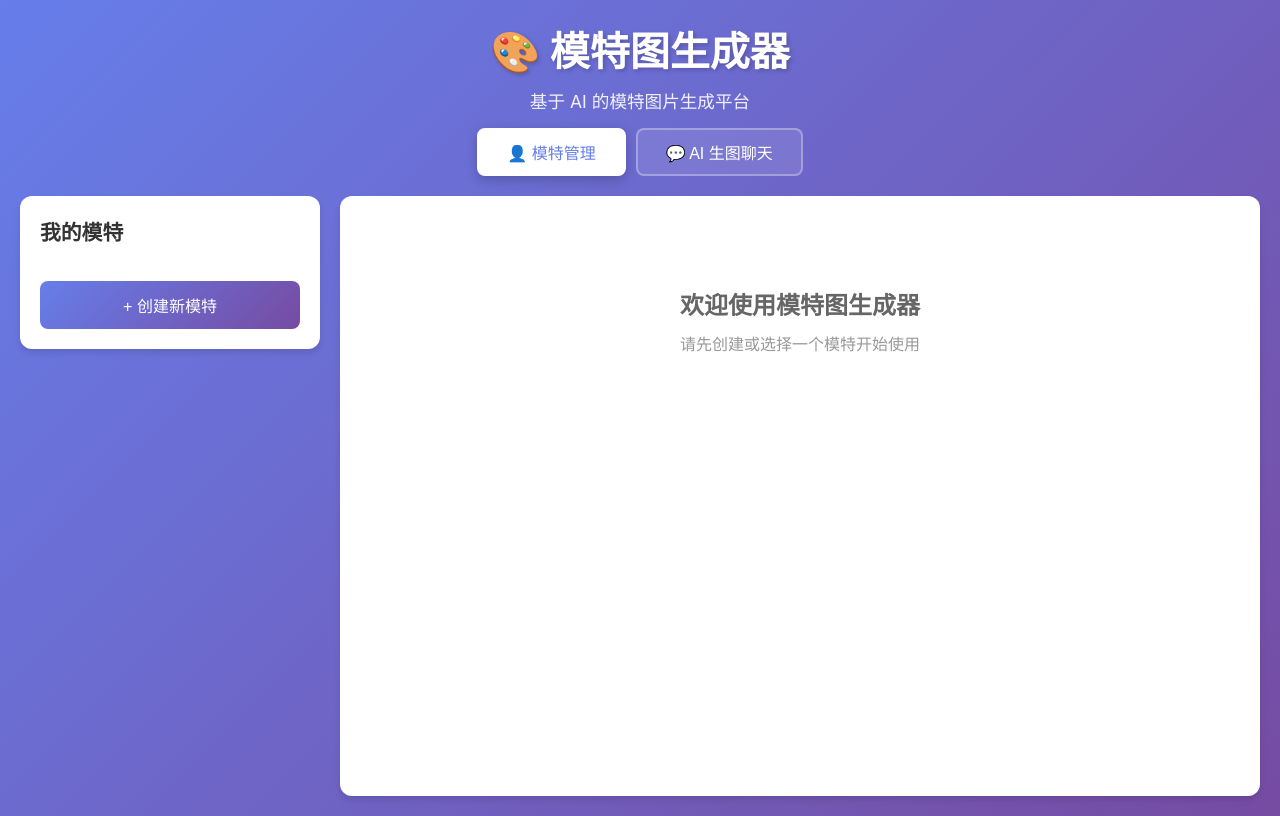
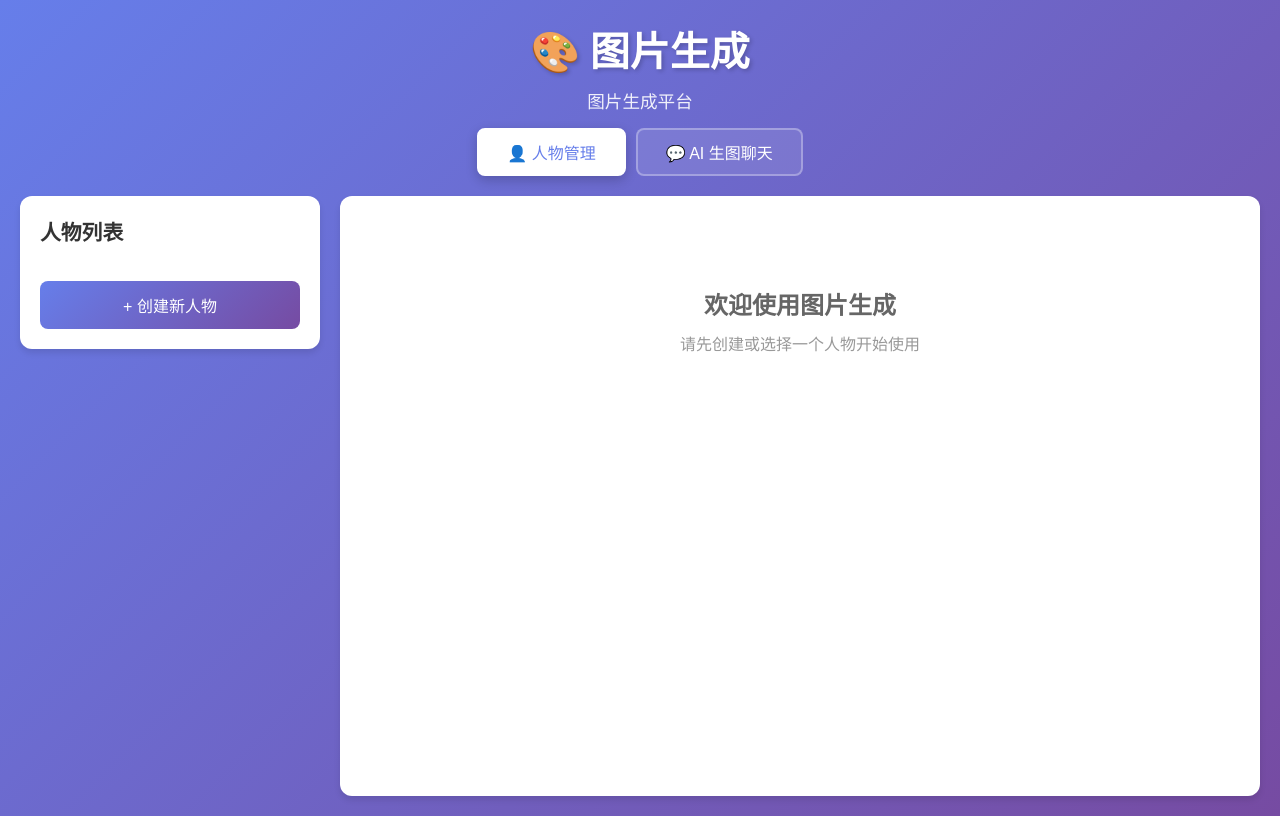
Before and after one commit to evergreen0527-cmd/model-generator, a React (Vite) app in the folder frontend/: page / in a window 1280 px wide. Built offline with nearby package versions, Linux system fonts and the light colour scheme.

Commit message:
feat: switch to chat/completions endpoint + rename 模特 to 人物

```diff
--- a/frontend/index.html
+++ b/frontend/index.html
@@ -4,7 +4,7 @@
     <meta charset="UTF-8" />
     <link rel="icon" type="image/svg+xml" href="/vite.svg" />
     <meta name="viewport" content="width=device-width, initial-scale=1.0" />
-    <title>模特图生成器</title>
+    <title>图片生成</title>
   </head>
   <body>
     <div id="root"></div>
--- a/frontend/src/App.jsx
+++ b/frontend/src/App.jsx
@@ -171,7 +171,7 @@ function App() {
 
   const handleDeleteModel = async (modelId, e) => {
     e.stopPropagation()
-    if (!confirm('确定删除该模特及其所有生成历史吗？')) return
+    if (!confirm('确定删除该人物及其所有生成历史吗？')) return
     const current = await loadData()
     const data = current.filter(m => m.id !== modelId)
     await saveData(data)
@@ -182,8 +182,8 @@ function App() {
   return (
     <div className="container">
       <header className="header">
-        <h1>🎨 模特图生成器</h1>
-        <p>基于 AI 的模特图片生成平台</p>
+        <h1>🎨 图片生成</h1>
+        <p>图片生成平台</p>
       </header>
 
       <nav className="tab-nav">
@@ -191,7 +191,7 @@ function App() {
           className={`tab-btn ${activeTab === 'models' ? 'active' : ''}`}
           onClick={() => setActiveTab('models')}
         >
-          👤 模特管理
+          👤 人物管理
         </button>
         <button
           className={`tab-btn ${activeTab === 'chat' ? 'active' : ''}`}
@@ -204,7 +204,7 @@ function App() {
       {activeTab === 'models' ? (
         <div className="main-content">
           <aside className="sidebar">
-            <h2>我的模特</h2>
+            <h2>人物列表</h2>
             <div className="model-list">
               {models.map(model => (
                 <div
@@ -239,7 +239,7 @@ function App() {
               className="create-model-btn"
               onClick={() => setShowCreateModal(true)}
             >
-              + 创建新模特
+              + 创建新人物
             </button>
           </aside>
 
@@ -248,8 +248,8 @@ function App() {
               <ModelWorkspace model={selectedModel} onRefresh={refreshModels} />
             ) : (
               <div className="empty-state">
-                <h2>欢迎使用模特图生成器</h2>
-                <p>请先创建或选择一个模特开始使用</p>
+                <h2>欢迎使用图片生成</h2>
+                <p>请先创建或选择一个人物开始使用</p>
               </div>
             )}
           </main>
@@ -291,7 +291,7 @@ function CreateModelModal({ onClose, onSuccess }) {
   const handleSubmit = async (e) => {
     e.preventDefault()
     if (!name || !image) {
-      setError('请填写模特名称并上传参考图片')
+      setError('请填写人物名称并上传参考图片')
       return
     }
 
@@ -321,21 +321,21 @@ function CreateModelModal({ onClose, onSuccess }) {
   return (
     <div className="modal-overlay" onClick={onClose}>
       <div className="modal" onClick={e => e.stopPropagation()}>
-        <h3>创建新模特</h3>
+        <h3>创建新人物</h3>
         <form onSubmit={handleSubmit}>
           <div className="form-group">
-            <label>模特名称</label>
+            <label>人物名称</label>
             <input
               type="text"
               value={name}
               onChange={(e) => setName(e.target.value)}
-              placeholder="请输入模特名称"
+              placeholder="请输入人物名称"
               required
             />
           </div>
 
           <div className="form-group">
-            <label>模特参考图片</label>
+            <label>参考图片</label>
             <div className="upload-area" style={{ cursor: 'pointer' }}>
               <input
                 type="file"
@@ -351,7 +351,7 @@ function CreateModelModal({ onClose, onSuccess }) {
                 ) : (
                   <div className="upload-label">
                     <div className="upload-icon">📷</div>
-                    <div>点击上传模特参考图片</div>
+                    <div>点击上传参考图片</div>
                   </div>
                 )}
               </label>
@@ -404,7 +404,7 @@ function ModelWorkspace({ model, onRefresh }) {
 
     try {
       const sceneBase64 = await fileToBase64(sceneImage)
-      const generationPrompt = prompt || '将模特放置在提供的场景背景中，保持模特的姿势和外观，自然地融合到新场景中'
+      const generationPrompt = prompt || '将人物放置在提供的场景背景中，保持人物的姿势和外观，自然地融合到新场景中'
 
       // 注意：47claude 不支持多模态图片输入，只传 prompt
       const response = await axios.post(`${API_BASE_URL}`, {
@@ -531,7 +531,7 @@ function ModelWorkspace({ model, onRefresh }) {
                 <span className="loading"></span> 生成中...
               </span>
             ) : (
-              '✨ 生成模特图'
+              '✨ 生成图片'
             )}
           </button>
 
@@ -539,11 +539,11 @@ function ModelWorkspace({ model, onRefresh }) {
         </div>
 
         <div>
-          <h3 style={{ marginBottom: '15px', color: '#333' }}>模特参考图</h3>
+          <h3 style={{ marginBottom: '15px', color: '#333' }}>人物参考图</h3>
           <div className="upload-area has-image">
             <img
               src={model.referenceImage}
-              alt="模特参考"
+              alt="人物参考"
             />
           </div>
         </div>
```
Also changed, not shown: 1 other file (tests, documents, lock files or other folders).
